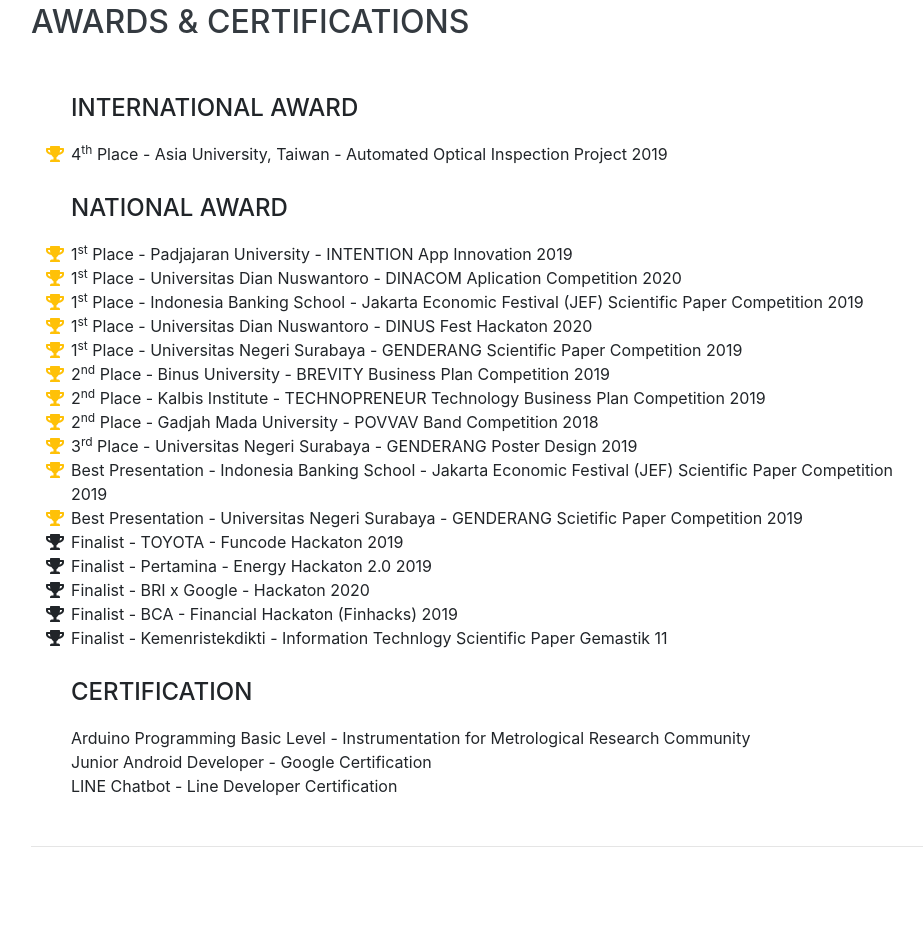
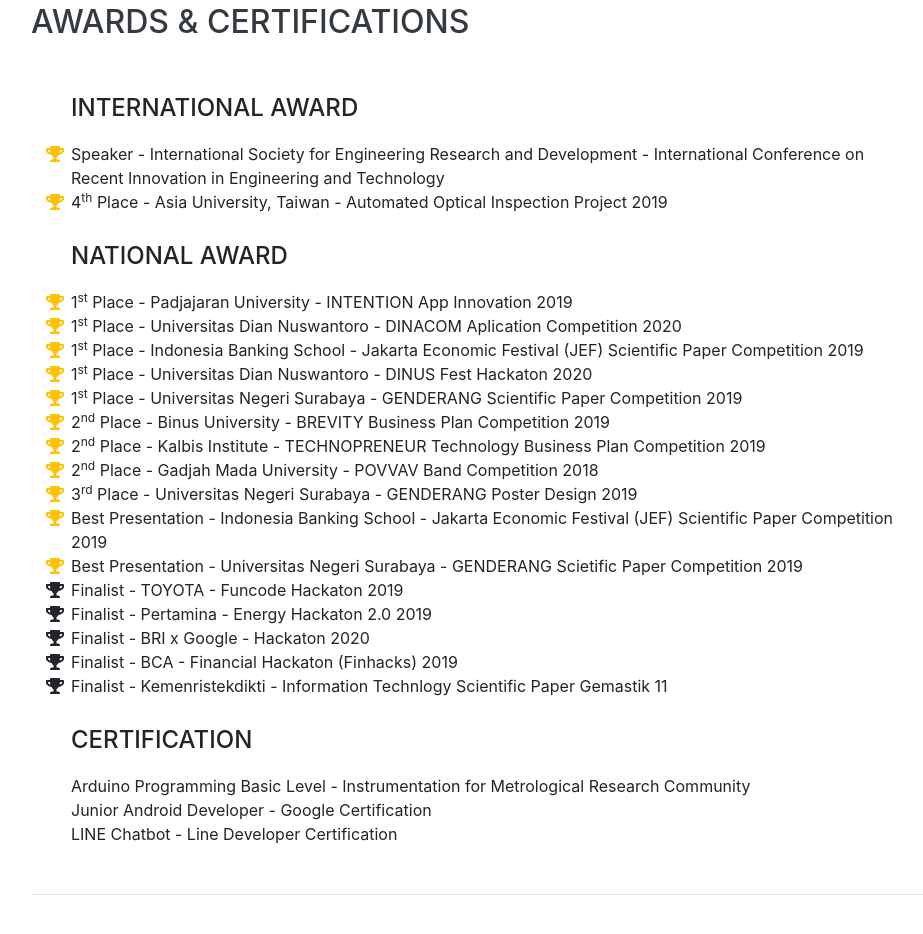
Before and after one commit to edonovanto/resumeWebsite, a website with bundled scripts: page index.html in a window 1280 px wide. Shown: the part 5360-6294 px from the top of the page, without its empty margins (289-1212 px from the left). Built offline with nearby package versions, Linux system fonts and the light colour scheme; a script that the page names is missing; a web font is replaced by a local one.

Commit message:
add new achievement

```diff
--- a/index.html
+++ b/index.html
@@ -323,6 +323,10 @@
           <div class="subheading mb-3">International Award</div>
           <li>
             <i class="fa-li fa fa-trophy text-warning"></i>
+            Speaker - International Society for Engineering Research and Development - International Conference on Recent Innovation in Engineering and Technology
+          </li>
+          <li>
+            <i class="fa-li fa fa-trophy text-warning"></i>
             4<sup>th</sup>
             Place - Asia University, Taiwan - Automated Optical Inspection Project 2019
           </li>
```
